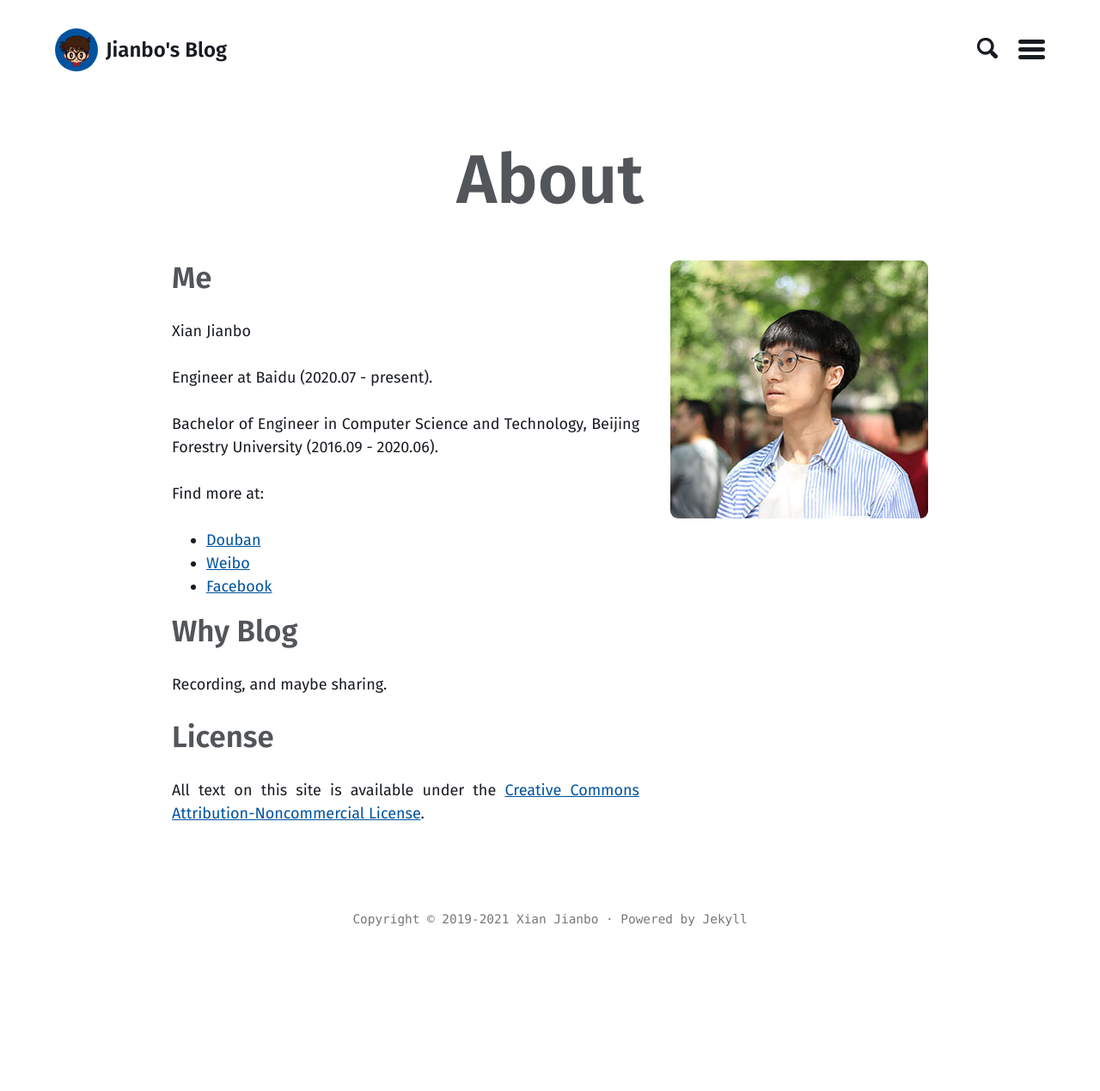
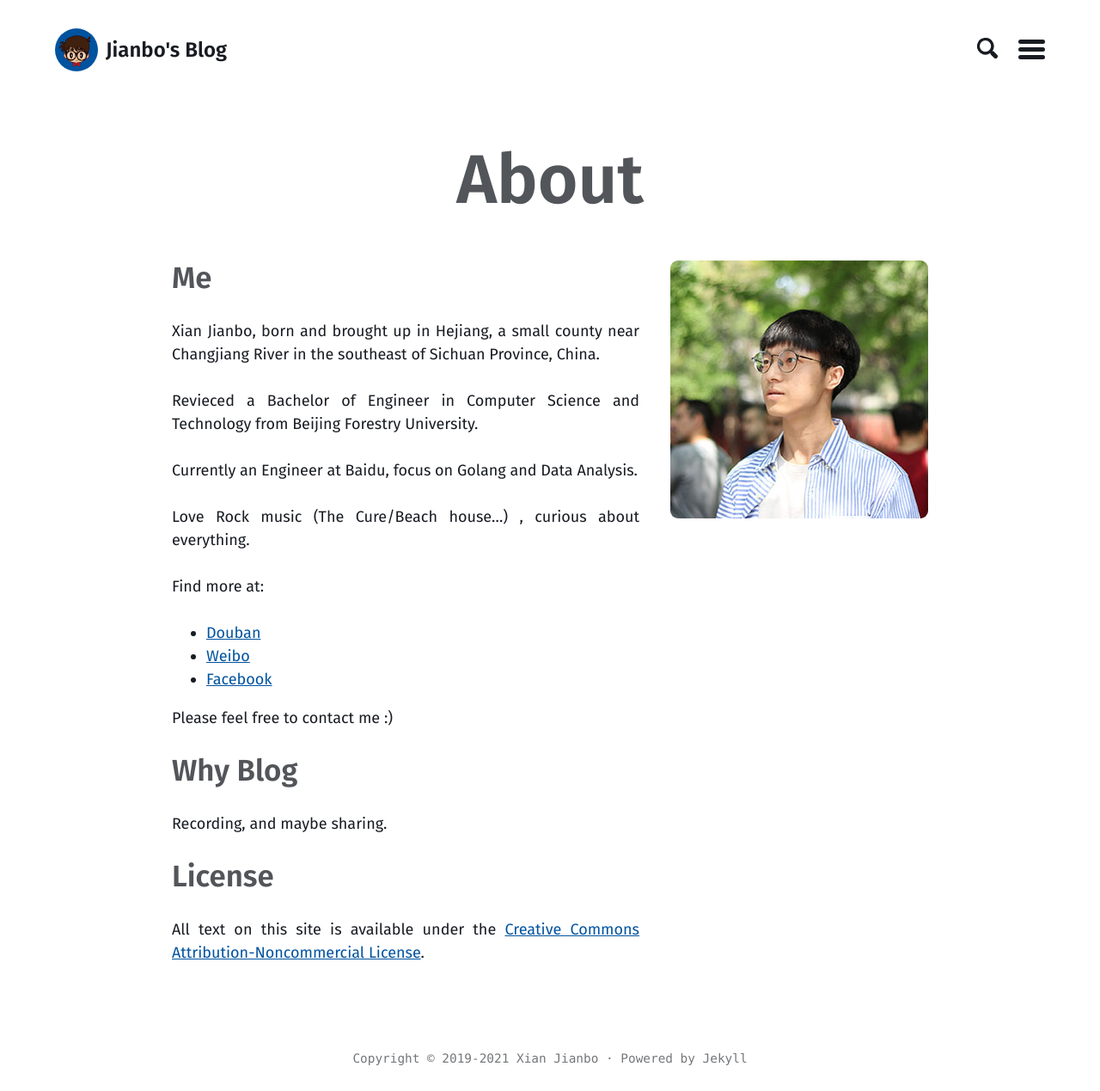
Before and after one commit to xianjianbo/xianjianbo.github.io, a Jekyll site: the page built from about.md, in a window 1280 px wide. Shown: the whole page at 86% size. Built offline with Jekyll 4.4.1, drawn with Linux system fonts in a browser that asks for light colours; before the commit the page ends 1107 px from its top, so only the background shows below that.

Commit message:
update about.md

```diff
--- a/about.md
+++ b/about.md
@@ -6,17 +6,20 @@ permalink: /about/
 
 ## Me
 
-Xian Jianbo
+Xian Jianbo, born and brought up in Hejiang, a small county near Changjiang River in the southeast of Sichuan Province, China.
 
-Engineer at Baidu (2020.07 - present).
+Revieced a Bachelor of Engineer in Computer Science and Technology from Beijing Forestry University.
 
-Bachelor of Engineer in Computer Science and Technology, Beijing Forestry University (2016.09 - 2020.06).
+Currently an Engineer at Baidu, focus on Golang and Data Analysis.
+
+Love Rock music (The Cure/Beach house...) , curious about everything.
 
 Find more at:
 * [Douban](https://www.douban.com/people/129093748/)
 * [Weibo](https://weibo.com/xianjianbo)
 * [Facebook](https://www.facebook.com/jianbo.xian)
 
+Please feel free to contact me :)
 
 ## Why Blog
 
```
